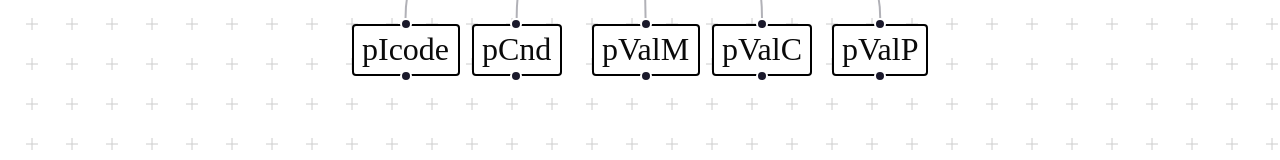
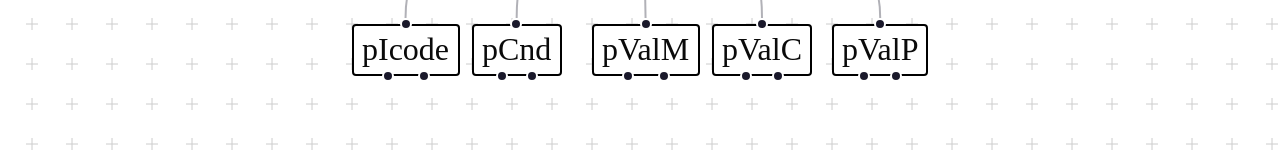
Before and after one commit to BenjaminRap/Low-Level-Lab, a Next.js app: page / in a window 1280 px wide. Shown: the part 550-710 px from the top of the page. Built offline with nearby package versions, Linux system fonts and the light colour scheme.

Commit message:
The ClockedRegNodes now takes another input for the clock

```diff
--- a/src/components/CPUNodes/ClockedRegNode.tsx
+++ b/src/components/CPUNodes/ClockedRegNode.tsx
@@ -13,7 +13,18 @@ export default function ClockedRegNode({
     return (
         <div className="border-solid border-[thin] border-black hardware-node clocked-reg-node flex flex-row items-center">
             <Handle type="source" position={Position.Top} />
-            <Handle type="target" position={Position.Bottom} />
+            <Handle
+                type="target"
+                position={Position.Bottom}
+                id="source"
+                className="left-1/3"
+            />
+            <Handle
+                type="target"
+                position={Position.Bottom}
+                id="clock"
+                className="left-2/3"
+            />
             <div className="ml-1 mr-1 text-center">{data.name}</div>
         </div>
     );
```
